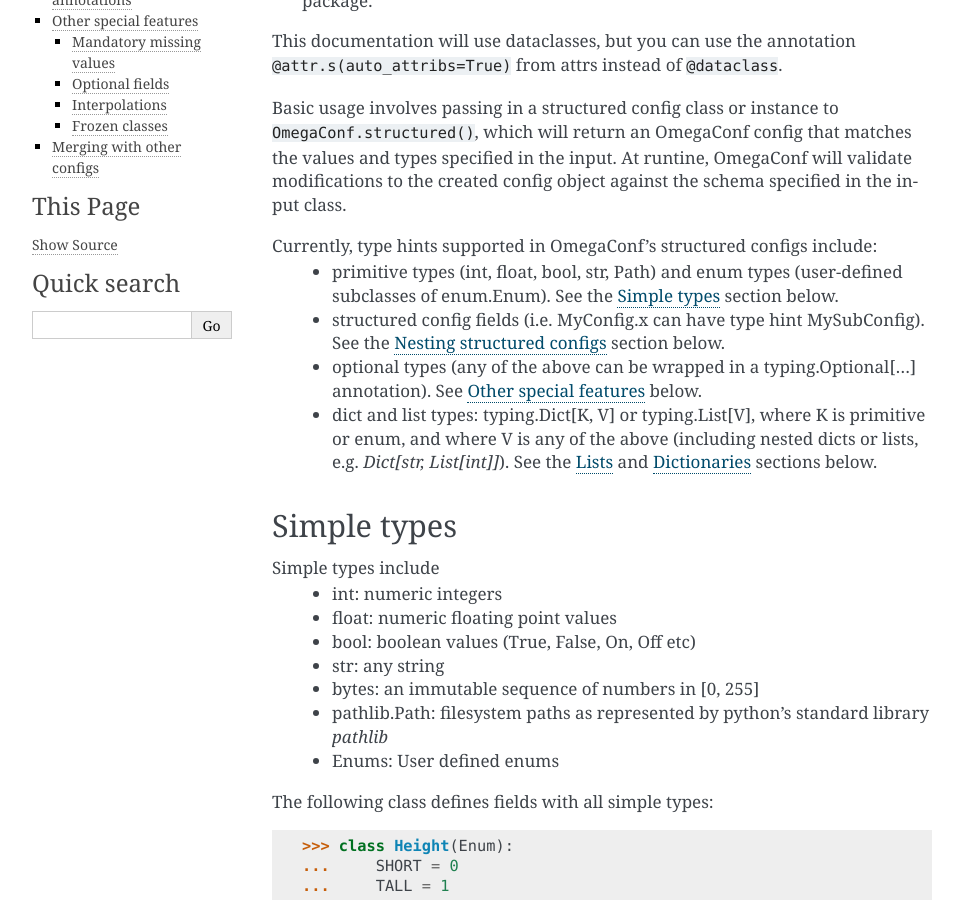
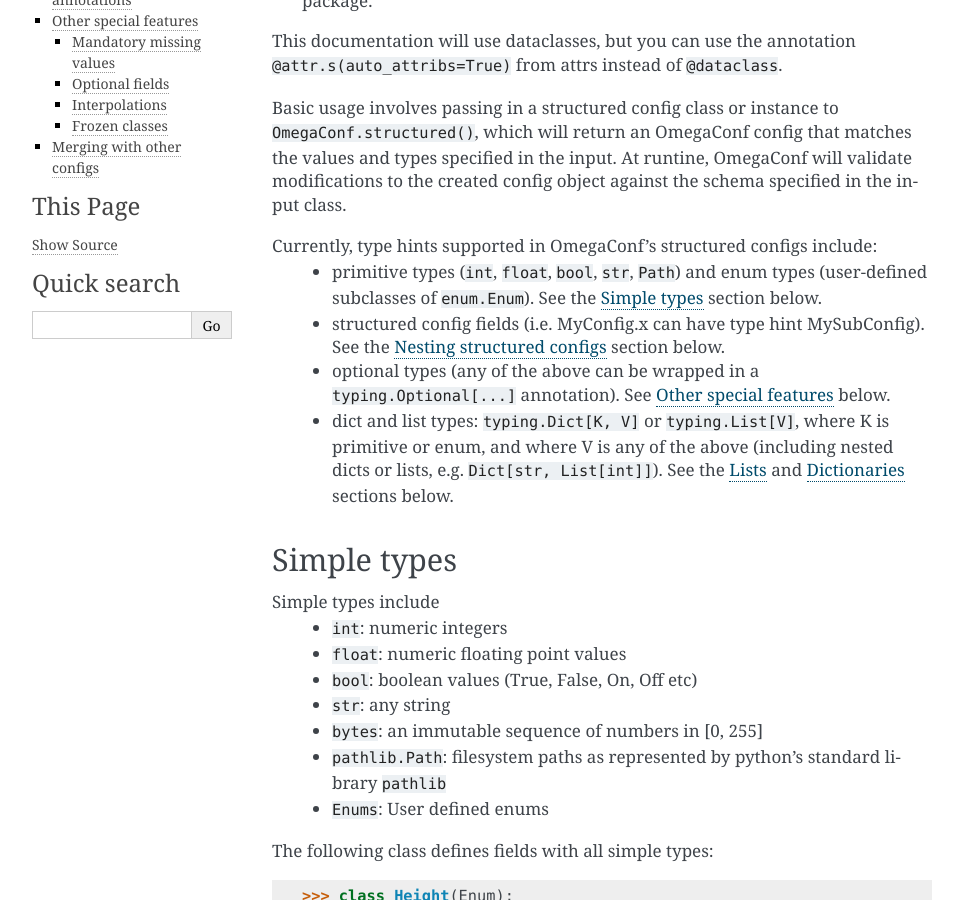
Before and after one commit to omry/omegaconf, a Sphinx documentation site: the page built from docs/source/structured_config.rst, in a window 1280 px wide and 900 px high, scrolled down 315 px. Shown: the whole window, without its empty margins (148-1111 px from the left). Built offline with Sphinx 7.4.7, drawn with Linux system fonts in a browser that asks for light colours.

```diff
--- a/docs/source/structured_config.rst
+++ b/docs/source/structured_config.rst
@@ -30,15 +30,15 @@ in the input class.
 
 
 Currently, type hints supported in OmegaConf’s structured configs include:
- - primitive types (int, float, bool, str, Path) and enum types (user-defined
-   subclasses of enum.Enum). See the :ref:`simple_types` section below.
+ - primitive types (``int``, ``float``, ``bool``, ``str``, ``Path``) and enum types
+   (user-defined subclasses of ``enum.Enum``). See the :ref:`simple_types` section below.
  - structured config fields (i.e. MyConfig.x can have type hint MySubConfig).
    See the :ref:`nesting_structured_configs` section below.
- - optional types (any of the above can be wrapped in a typing.Optional[...]
+ - optional types (any of the above can be wrapped in a ``typing.Optional[...]``
    annotation). See :ref:`other_special_features` below.
- - dict and list types: typing.Dict[K, V] or typing.List[V], where K is
+ - dict and list types: ``typing.Dict[K, V]`` or ``typing.List[V]``, where K is
    primitive or enum, and where V is any of the above (including nested dicts
-   or lists, e.g. `Dict[str, List[int]]`).
+   or lists, e.g. ``Dict[str, List[int]]``).
    See the :ref:`lists` and :ref:`dictionaries` sections below.
 
 .. _simple_types:
```
Also changed, not shown: other parts of docs/source/structured_config.rst (+7 -7 lines).
